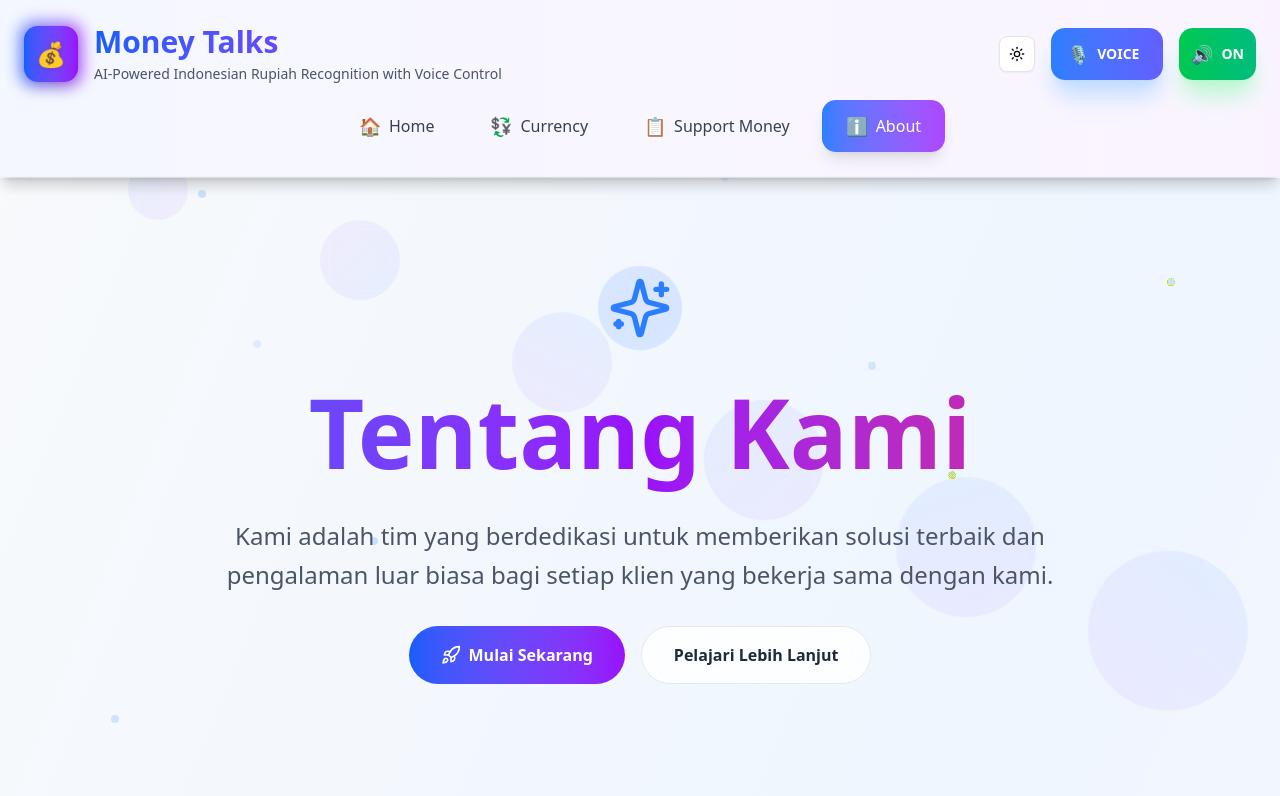
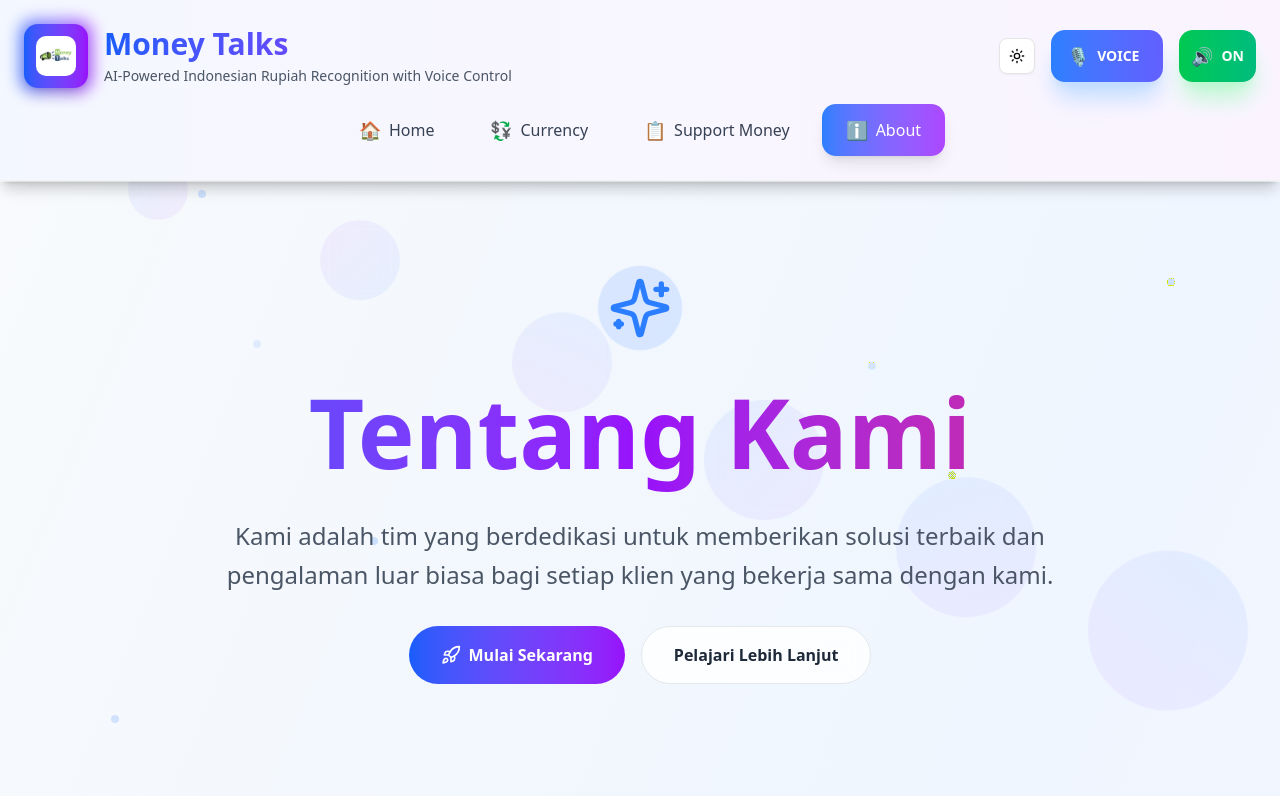
Before and after one commit to Ludger-alvurza/Money-talks-final, a Next.js app: page /about in a window 1280 px wide. Shown: the top 796 px of the page. Built offline with nearby package versions, Linux system fonts and the light colour scheme.

Commit message:
Change icon Header && fix Grid CurrencyList

```diff
--- a/src/components/currency/CurencyComponent.tsx
+++ b/src/components/currency/CurencyComponent.tsx
@@ -32,6 +32,7 @@ export default function CurrencyList({ refreshTrigger }: CurrencyListProps) {
       setLoading(false);
     }
   }
+  const sortedCurrencies = currencies.sort((a, b) => a.value - b.value);
 
   const formatValue = (value: number) => {
     return new Intl.NumberFormat("id-ID", {
@@ -51,13 +52,13 @@ export default function CurrencyList({ refreshTrigger }: CurrencyListProps) {
   }
 
   return (
-    <div className="grid grid-cols-2 gap-4 p-6 bg-gray-50 dark:bg-gray-800 rounded-xl shadow-lg">
-      {currencies.map((currency) => (
+    <div className="grid grid-cols-1 sm:grid-cols-2 lg:grid-cols-3 gap-2 sm:gap-4 p-3 sm:p-6 bg-gray-50 dark:bg-gray-800 rounded-xl shadow-lg">
+      {sortedCurrencies.map((currency) => (
         <div
           key={currency.id}
-          className="bg-green-100 dark:bg-green-900/30 rounded-lg p-4 text-center shadow transition-transform transform hover:scale-105"
+          className="bg-green-100 dark:bg-green-900/30 rounded-lg p-3 sm:p-4 text-center shadow transition-transform transform hover:scale-105"
         >
-          <span className="text-lg font-bold text-green-600 dark:text-green-300">
+          <span className="text-base sm:text-lg font-bold text-green-600 dark:text-green-300 break-words">
             {formatValue(currency.value)}
           </span>
         </div>
--- a/src/components/currency/Header.tsx
+++ b/src/components/currency/Header.tsx
@@ -1,7 +1,8 @@
-import React, { useState } from "react";
+import React, { useState, useEffect } from "react";
 import Link from "next/link";
 import { usePathname } from "next/navigation";
 import { ModeToggle } from "../theme/toggle-mode";
+import Image from "next/image";
 
 // Props interface for TypeScript support
 interface ResponsiveHeaderProps {
@@ -75,7 +76,6 @@ export default function ResponsiveHeader({
   title = "Money Talks",
   subtitle = "AI-Powered Indonesian Rupiah Recognition with Voice Control",
   mobileSubtitle = "AI-Powered IDR Recognition",
-  icon = "💰",
   onVoiceToggle,
   onAudioToggle,
   voiceSupported = true,
@@ -88,7 +88,13 @@ export default function ResponsiveHeader({
   const [isListening, setIsListening] = useState(initialListening);
   const [audioEnabled, setAudioEnabled] = useState(initialAudioEnabled);
   const [isMobileMenuOpen, setIsMobileMenuOpen] = useState(false);
+  const [isMounted, setIsMounted] = useState(false);
   const pathname = usePathname();
+
+  // Fix hydration issue by ensuring component is mounted before using pathname
+  useEffect(() => {
+    setIsMounted(true);
+  }, []);
 
   const toggleVoiceRecognition = () => {
     const newListeningState = !isListening;
@@ -107,6 +113,7 @@ export default function ResponsiveHeader({
   };
 
   const isActivePage = (href: string) => {
+    if (!isMounted) return false;
     return pathname === href;
   };
 
@@ -124,9 +131,18 @@ export default function ResponsiveHeader({
               <div className="relative group flex-shrink-0">
                 <div className="absolute -inset-1 bg-gradient-to-r from-blue-600 to-purple-600 rounded-xl blur opacity-75 group-hover:opacity-100 transition duration-300"></div>
                 <div className="relative bg-gradient-to-r from-blue-600 to-purple-600 p-2 sm:p-3 rounded-xl shadow-lg transform group-hover:scale-105 transition-transform duration-300">
-                  <span className="text-xl sm:text-2xl filter drop-shadow-sm">
-                    {icon}
-                  </span>
+                  {isMounted ? (
+                    <Image
+                      src="/image/icon-192x192.jpg"
+                      alt="Money Talks Icon"
+                      width={32}
+                      height={32}
+                      className="w-8 h-8 sm:w-10 sm:h-10 object-cover rounded-lg"
+                      priority
+                    />
+                  ) : (
+                    <div className="w-8 h-8 sm:w-10 sm:h-10 bg-gray-300 dark:bg-gray-600 rounded-lg animate-pulse" />
+                  )}
                 </div>
               </div>
 
@@ -213,7 +229,7 @@ export default function ResponsiveHeader({
           </div>
 
           {/* Navigation Menu */}
-          {showNavigation && (
+          {showNavigation && isMounted && (
             <>
               {/* Desktop Navigation */}
               <nav className="hidden md:flex items-center justify-center space-x-1 lg:space-x-2">
@@ -274,6 +290,23 @@ export default function ResponsiveHeader({
               </div>
             </>
           )}
+
+          {/* Skeleton Navigation for SSR */}
+          {showNavigation && !isMounted && (
+            <div className="hidden md:flex items-center justify-center space-x-1 lg:space-x-2">
+              {navigationItems.map((item) => (
+                <div
+                  key={item.href}
+                  className="relative px-4 lg:px-6 py-2 lg:py-3 rounded-lg lg:rounded-xl text-sm lg:text-base font-medium text-gray-700 dark:text-gray-300"
+                >
+                  <div className="flex items-center space-x-2">
+                    <span className="text-base lg:text-lg">{item.icon}</span>
+                    <span>{item.label}</span>
+                  </div>
+                </div>
+              ))}
+            </div>
+          )}
         </div>
       </div>
 
```
Also changed, not shown: public/sw.js.
